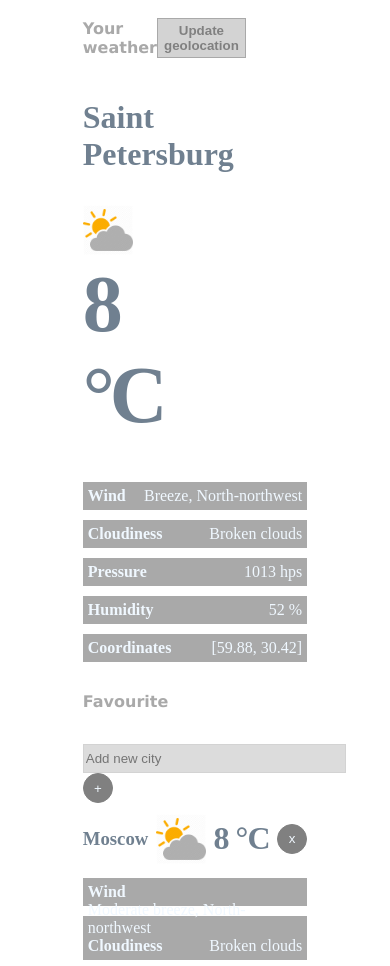
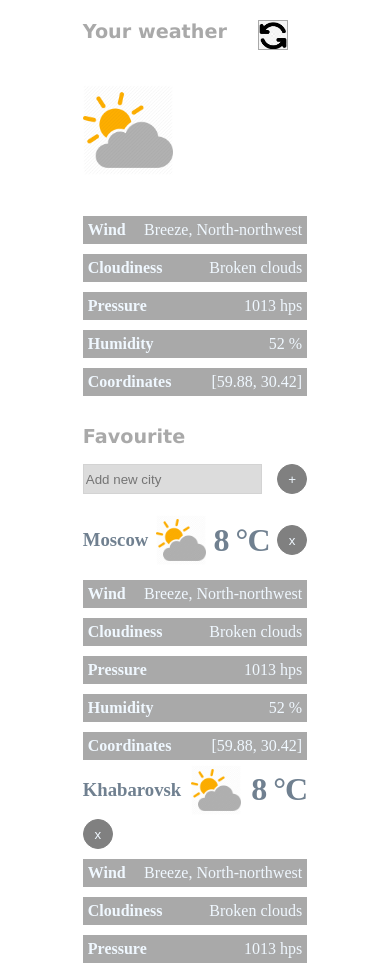
Before and after one commit to triyul22/client-server-broadcast, a plain HTML site: page index.html in a window 390 px wide. Shown: the top 966 px of the page. Drawn offline with Linux system fonts and the light colour scheme.

Commit message:
fix mistakes, make style more adaptive, add geolocation

```diff
--- a/index.css
+++ b/index.css
@@ -7,8 +7,14 @@
 }
 .current-flex-container {
     display: flex;
-    max-width: 100%;
+    width: 100%;
+    height: auto;
 }
+/*current-flex-container div {*/
+/*    display: flex;*/
+/*    flex-direction: column;*/
+/*    height: auto;*/
+/*}*/
 .flex-container {
     width: 100%;
     display: flex;
@@ -16,15 +22,16 @@
     justify-content: flex-start;
 }
 .update-btn {
-    width: 200px;
+    width: 150px;
     height: 40px;
     background-color: lightgray;
     border: 1px solid darkgrey;
-    margin: auto 40% auto auto;
     font-weight: bold;
     color: gray;
+    margin: 0 auto;
 }
 .current-title {
+    margin-top: 20px;
     display: flex;
     justify-content: space-between;
 }
@@ -40,9 +47,10 @@
     display: inline;
 }
 .main-info {
-    width: 40%;
-    display: block;
-    padding-right: 40px;
+    width: auto;
+    display: flex;
+    justify-content: space-between;
+    margin-right: 40px;
 }
 .list-container {
     display: flex;
@@ -52,9 +60,12 @@
     font-family: 'Lucida Sans Unicode', sans-serif;
     font-size: 150%;
     color: darkgray;
+    margin-right: 5%;
+    margin-top: 0;
 }
 .current-city {
     font-size: 200%;
+    max-height: 50px;
 }
 .city {
     font-family: 'Times New Roman', Times, serif;
@@ -98,6 +109,7 @@
 
 .weather-list {
     flex: 1;
+    height: auto;
 }
 
 .current li {
@@ -132,14 +144,15 @@
     border: 1px solid gray;
     color: aliceblue;
     text-align: center;
+    float: right;
 }
-.add-city-form {
-    margin-top: 20px;
-}
-.add-city-form label input{
-    height: 60%;
+
+
+.add-city-form input{
+    height: 55%;
     background-color: gainsboro;
     border: 1px solid lightgray;
+    margin-right: 5px;
 }
 .list-container ul{
     padding: 0 0;
@@ -157,16 +170,82 @@
         flex-direction: column;
     }
 
-    .title {
-        font-size: 100%;
+    .current-flex-container div {
+        max-height: 200px;
+    }
+
+    .main-info {
+        width: 80%;
     }
 
     .current-image {
-        width: 50px;
-        height: 50px;
+        width: 90px;
+        height: 90px;
     }
 
     .list-container .list-start {
         grid-template-columns: repeat(1, 1fr);
     }
+
+    .current_temp {
+        letter-spacing: -2px;
+    }
+
+    .city-list-header {
+        margin-top: 50px;
+    }
+    .add-city-form input {
+        width: auto;
+        max-width: 200px;
+    }
 }
+@media screen and (max-width: 650px) {
+    .title {
+        font-size: 120%;
+    }
+    .current_temp {
+        font-size: 300%;
+        letter-spacing: -1px;
+    }
+    .main-info {
+        width: 80%;
+    }
+    .update-btn {
+        width: 120px;
+        font-size: 70%;
+    }
+    #current-temp{
+        margin-top: 10px;
+    }
+    .add-city-form{
+        width: 100%;
+    }
+    .add-city-form input{
+        width: 80%;
+        max-width: 100%;
+        height: 100%;
+    }
+}
+@media only screen and (max-width: 480px) {
+    .update-btn {
+        width: 30px;
+        height: 30px;
+        color: transparent;
+        background-image: url("upload_img.jpg");
+        background-size: 28px;
+    }
+    .main-info {
+        margin-right: 0;
+    }
+    .current_temp {
+        font-size: 220%;
+        letter-spacing: -1px;
+    }
+    .add-city-form label input{
+        width: 80%;
+        height: 35px;
+    }
+    #current-temp{
+        margin-top: 20px;
+    }
+}
--- a/index.html
+++ b/index.html
@@ -2,23 +2,27 @@
 <html lang="en">
 <head>
     <link rel="stylesheet" href="index.css">
+    <script src="index.js"></script>
     <meta charset="UTF-8">
     <title>Title</title>
 </head>
 <body>
-<header></header>
 <main>
-    <div class="current-title">
+    <section class="current-title">
         <h1 class="title">Your weather</h1>
         <button class="update-btn">Update geolocation</button>
-    </div>
-    <div class="flex-container current-flex-container">
-        <div class="main-info">
-            <h3 class="current-city city">Saint Petersburg</h3>
-            <div class="image current-image">
-                <img src="weather-icon.png" alt="Weather icon"/>
+    </section>
+    <section class="flex-container current-flex-container">
+        <div>
+            <h2 id="current-city" class="current-city city"></h2>
+            <div class="main-info">
+                <div class="image current-image">
+                    <img src="weather-icon.png" alt="Weather icon"/>
+                </div>
+                <div>
+                    <span id="current-temp" class="temperature current_temp"></span>
+                </div>
             </div>
-            <span class="temperature current_temp">8	&#176;C</span>
         </div>
         <div class="weather-list">
             <ul class="current">
@@ -44,17 +48,15 @@
                 </li>
             </ul>
         </div>
-    </div>
-    <div class="city-list-header">
+    </section>
+    <section class="city-list-header">
         <h2 class="title">Favourite</h2>
         <form class="add-city-form" action="">
-            <label>
-                <input type="search" name="search" placeholder="Add new city" size="30%">
-            </label>
+            <input type="search" name="search" placeholder="Add new city" size="30%">
             <button class="add-button">+</button>
         </form>
-    </div>
-    <div class="list-container">
+    </section>
+    <section class="list-container">
         <ul class="list-start">
             <li class="favourite">
                 <div class="flex-container">
@@ -69,7 +71,7 @@
                     <ul class="current">
                         <li>
                             <span>Wind</span>
-                            <p class="description">Moderate breeze, North-northwest</p>
+                            <p class="description">Breeze, North-northwest</p>
                         </li>
                         <li>
                             <span>Cloudiness</span>
@@ -103,7 +105,7 @@
                     <ul class="current">
                         <li>
                             <span>Wind</span>
-                            <p class="description">Moderate breeze, North-northwest</p>
+                            <p class="description">Breeze, North-northwest</p>
                         </li>
                         <li>
                             <span>Cloudiness</span>
@@ -137,7 +139,7 @@
                     <ul class="current">
                         <li>
                             <span>Wind</span>
-                            <p class="description">Moderate breeze, North-northwest</p>
+                            <p class="description">Breeze, North-northwest</p>
                         </li>
                         <li>
                             <span>Cloudiness</span>
@@ -171,7 +173,7 @@
                     <ul class="current">
                         <li>
                             <span>Wind</span>
-                            <p class="description">Moderate breeze, North-northwest</p>
+                            <p class="description">Breeze, North-northwest</p>
                         </li>
                         <li>
                             <span>Cloudiness</span>
@@ -193,9 +195,7 @@
                 </div>
             </li>
         </ul>
-    </div>
-
+    </section>
 </main>
-<footer></footer>
 </body>
 </html>
--- /dev/null
+++ b/index.js
@@ -0,0 +1,39 @@
+navigator.geolocation.getCurrentPosition(success, error, {
+    enableHighAccuracy: true
+})
+
+function success({ coords }) {
+    const { latitude, longitude } = coords
+    const position = [latitude, longitude]
+    console.log(position)
+
+    const xhr = new XMLHttpRequest();
+
+    xhr.addEventListener("readystatechange", function () {
+        if (this.readyState === this.DONE) {
+            const data = JSON.parse(this.responseText);
+            //console.log(this.responseText);
+            set_current_info(data);
+        }
+    });
+
+    const url_conn = "https://weatherbit-v1-mashape.p.rapidapi.com/current?lon=" + longitude + "&lat=" + latitude;
+    xhr.open("GET", url_conn);
+    xhr.setRequestHeader("x-rapidapi-key", "d71d9addf4msh78bd8a995732d4dp11d03djsnc36475894a13");
+    xhr.setRequestHeader("x-rapidapi-host", "weatherbit-v1-mashape.p.rapidapi.com");
+
+    xhr.send();
+}
+
+function error({ message }) {
+    console.log(message)
+}
+
+function set_current_info(data) {
+    const info = data["data"][0]
+    document.getElementById("current-city").innerHTML = info["city_name"]
+    document.getElementById("current-temp").innerHTML = info["temp"] + " &#176;C"
+    console.log(document.getElementsByClassName("current"))
+
+    console.log(data["data"])
+}
```
Also changed, not shown: upload_img.jpg (added).
